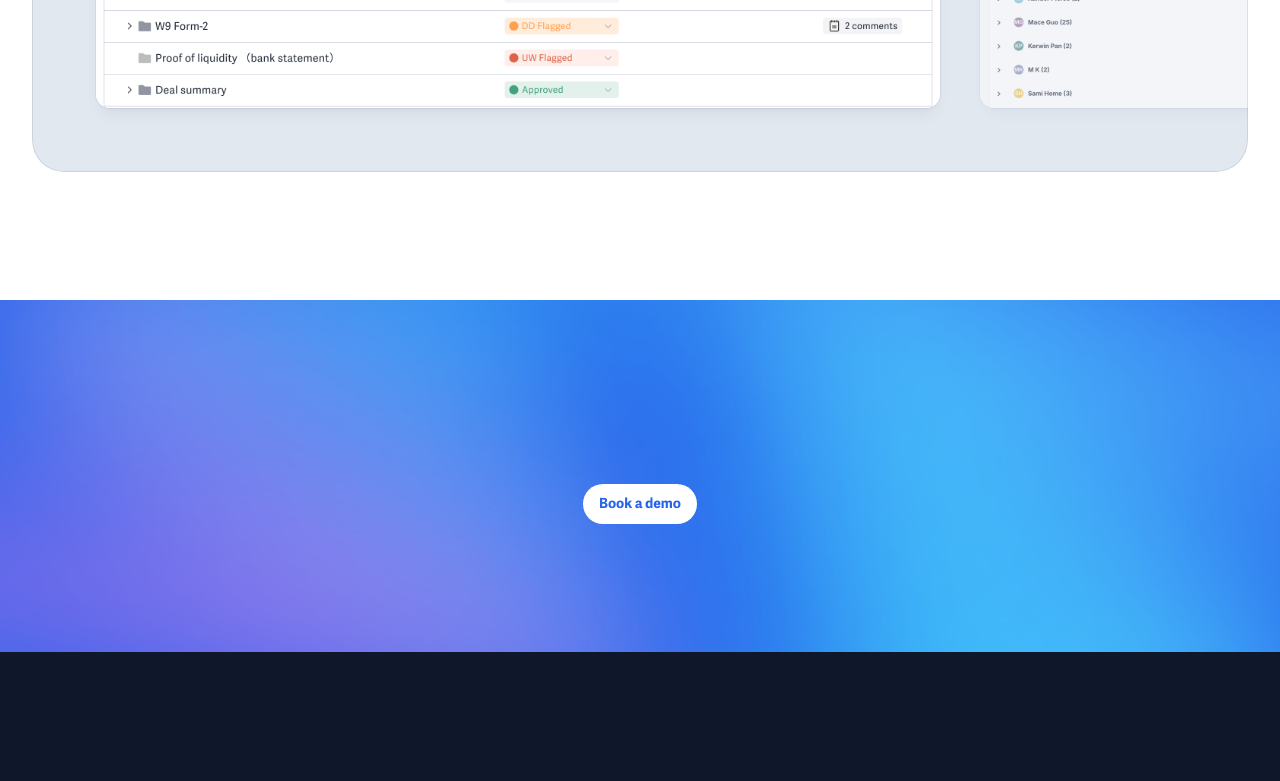
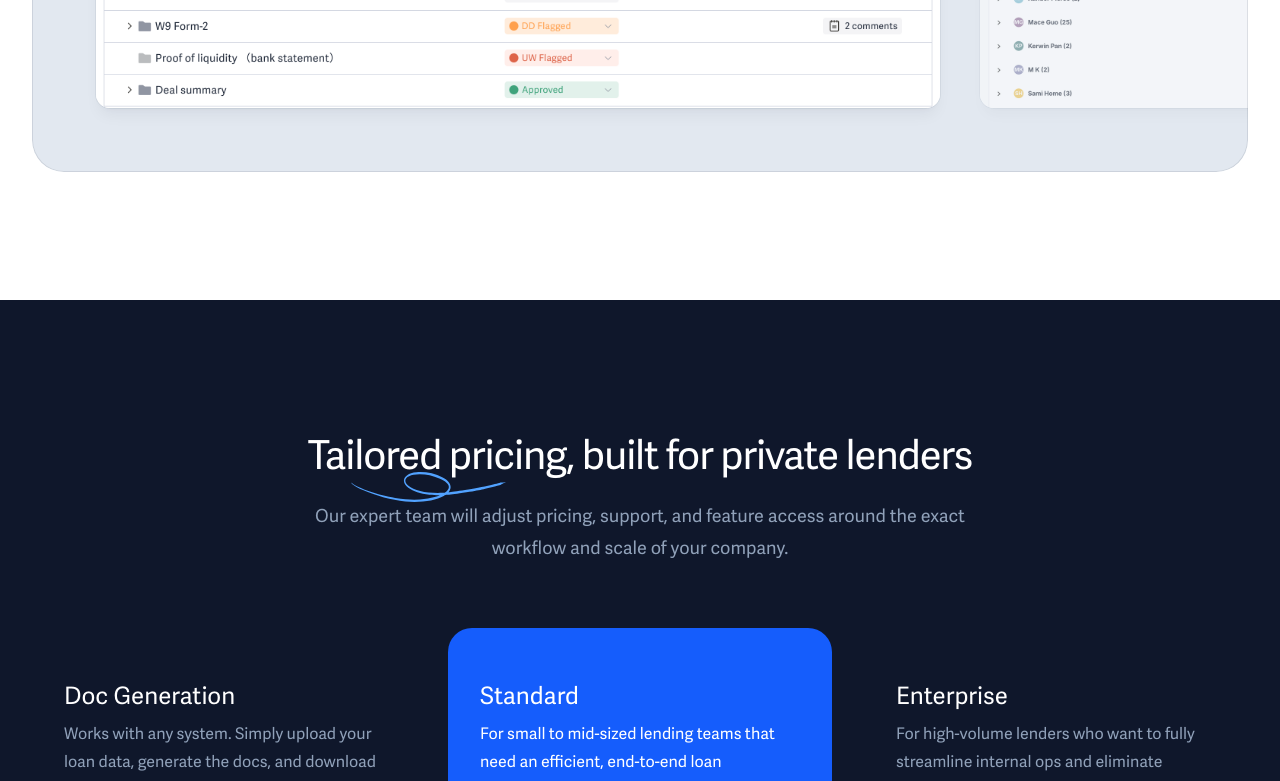
Before and after one commit to youlandinc/corepass-static-home, a Next.js app: page / in a window 1280 px wide. Shown: the part 3189-3970 px from the top of the page. Built offline with nearby package versions, Linux system fonts and the light colour scheme.

Commit message:
feat: update

```diff
--- a/src/app/lenders/page.tsx
+++ b/src/app/lenders/page.tsx
@@ -21,7 +21,11 @@ export default function Lenders() {
         <CallToAction
           title={LENDERS_CALL.title}
           subtitle={LENDERS_CALL.subtitle}
-          action={<Button>123</Button>}
+          action={
+            <Button color={'blue'} variant={'solid'}>
+              Try Corepass for free
+            </Button>
+          }
         />
         <Testimonials
           title={LENDERS_TESTIMONIALS.title}
--- a/src/app/page.tsx
+++ b/src/app/page.tsx
@@ -16,7 +16,7 @@ export default function Home() {
         <Hero />
         <PrimaryFeatures />
         <SecondaryFeatures />
-        <CallToAction />
+        {/*<CallToAction />*/}
         {/*<Testimonials />*/}
         <Pricing />
         {/*<Faqs />*/}
--- a/src/components/CallToAction.tsx
+++ b/src/components/CallToAction.tsx
@@ -20,10 +20,10 @@ export const CallToAction: FC<CallToActionProps> = ({
   return (
     <section
       id="get-started-today"
-      className="relative overflow-hidden bg-blue-600 py-32"
+      className="relative mx-20 overflow-hidden rounded-[48px] py-32"
     >
       <Image
-        className="absolute top-1/2 left-1/2 max-w-none -translate-x-1/2 -translate-y-1/2"
+        className="absolute top-1/2 left-1/2 w-full max-w-none -translate-x-1/2 -translate-y-1/2"
         src={backgroundImage}
         alt=""
         width={2347}
@@ -37,11 +37,12 @@ export const CallToAction: FC<CallToActionProps> = ({
             {title}
           </h2>
           <p className="mt-4 text-lg tracking-tight text-white">{subtitle}</p>
-          <div>
+
+          <div className={'mt-10 flex flex-row justify-center gap-6'}>
             {action}
             <BookDemo
               className={
-                'mt-10 cursor-pointer bg-white text-primary hover:bg-amber-50 hover:text-primary focus:outline-hidden focus-visible:bg-amber-50 focus-visible:outline-2 focus-visible:outline-offset-2 active:bg-amber-50 active:text-primary'
+                'cursor-pointer bg-white text-[#202939] hover:bg-amber-50 hover:text-[#202939] focus:outline-hidden focus-visible:bg-amber-50 focus-visible:outline-2 focus-visible:outline-offset-2 active:bg-amber-50 active:text-[#202939]'
               }
             />
           </div>
```
Also changed, not shown: src/components/BookDemoForm.tsx (+10 -7 lines).
